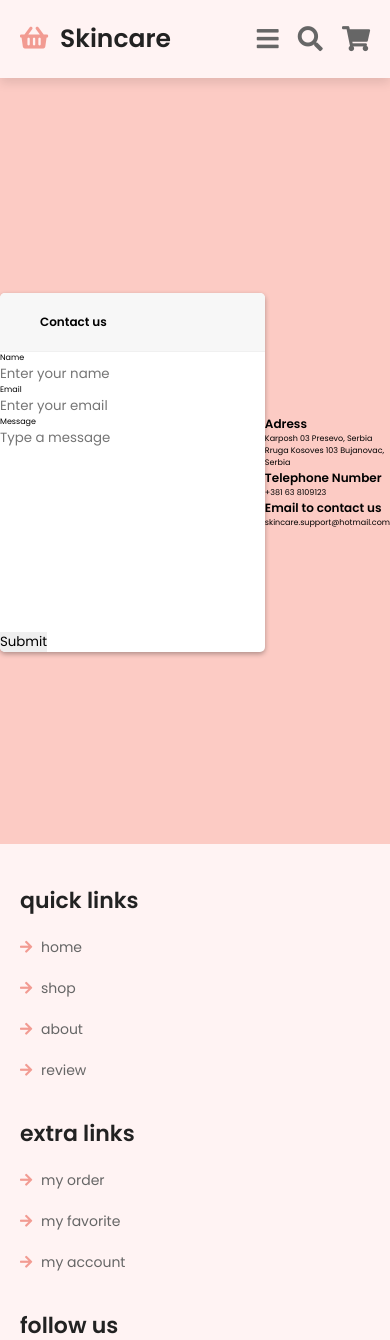
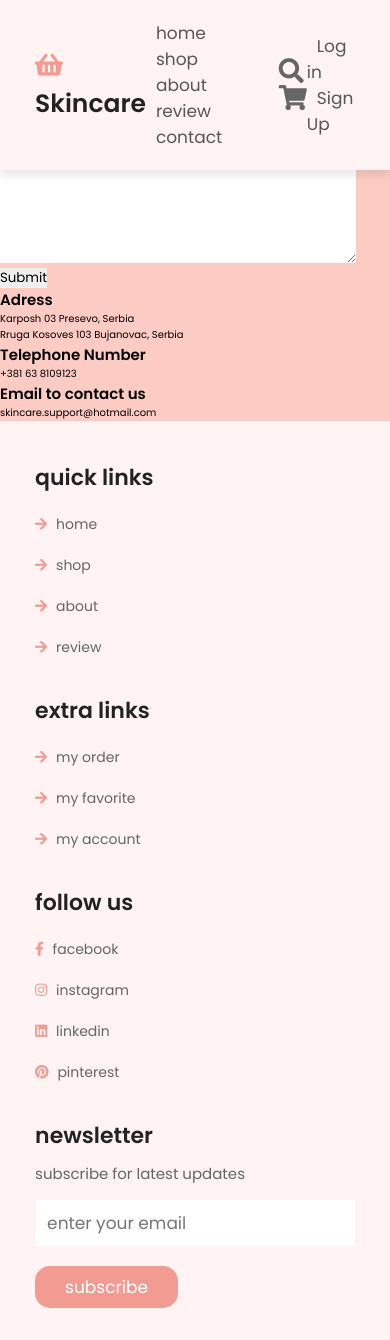
Before and after one commit to Daafiina/Project, a PHP site: page /contact.php in a window 390 px wide. Shown: the top 1340 px of the page. After the commit the page ends 1308 px from the top, so only its background shows below. Run offline with PHP 8.4, Linux system fonts and the light colour scheme.

Commit message:
commit by dafy

```diff
--- a/css/style.css
+++ b/css/style.css
@@ -713,131 +713,3 @@ section {
     width: 100%;
     margin-top: 20px;
   }
-
-  /*login starts here*/
-  .body1{
-    background-color: #fccbc4;
-    display: flex;
-    align-items: center;
-    justify-content: center;
-    min-height: 100vh;
-    margin: 0;
-    padding-top: 100px;
-  }
-  .container-lg {
-    background-color: #fff;
-    border-radius: 5px;
-    box-shadow: 0 2px 5px rgba(0, 0, 0, 0.3);
-    overflow: hidden;
-    width: 400px;
-    max-width: 100%;
-  }
-  .header-lg{
-    border-bottom: 1px solid #f0f0f0;
-    background-color: #f7f7f7;
-    padding: 20px 40px;
-  }
-  .header-lg h2 {
-    margin: 0;
-  }
-
-  .form {
-    padding: 30px 40px;
-  }
-
-  .form-control {
-    margin-bottom: 10px;
-    padding-bottom: 20px;
-    position: relative;
-  }
-
-  .form-control label {
-    display: inline-block;
-    margin-bottom: 5px;
-  }
-
-  .form-control input {
-    border: 2px solid #f0f0f0;
-    border-radius: 4px;
-    display: block;
-    font-size: 14px;
-    padding: 10px;
-    width: 100%;
-  }
-
-
-  /*media queries*/
-  @media (max-width: 991px) {
-    html {
-      font-size: 55%;
-    }
-    .header {
-      padding: 20px;
-    }
-    section {
-      padding: 30px 20px;
-    }
-    .home #next-slide,
-    .home #prev-slide {
-      -webkit-transform: translateY(0);
-              transform: translateY(0);
-      top: 88%;
-    }
-    .home #prev-slide {
-      left: auto;
-      right: 80px;
-    }
-  }
-
-  @media (max-width: 768px) {
-    #menu-btn {
-      display: inline-block;
-    }
-    .header .search-form {
-      width: 100%;
-      right: 0;
-      border-radius: 0;
-    }
-    .header .search-form.active {
-      top: 99%;
-      border-top: 2px solid rgba(0, 0, 0, 0.1);
-      border-bottom: 2px solid rgba(0, 0, 0, 0.1);
-    }
-    .header .navbar {
-      position: absolute;
-      top: 99%;
-      left: 0;
-      right: 0;
-      background: #fff;
-      border-top: 2px solid rgba(0, 0, 0, 0.1);
-      border-bottom: 2px solid rgba(0, 0, 0, 0.1);
-              clip-path: polygon(0 0, 100% 0, 100% 0, 0 0);
-    }
-    .header .navbar.active {
-      -webkit-clip-path: polygon(0 0, 100% 0, 100% 100%, 0% 100%);
-              clip-path: polygon(0 0, 100% 0, 100% 100%, 0% 100%);
-    }
-    .header .navbar a {
-      margin: 15px;
-      padding: 15px;
-      background: #f3f3f3;
-      font-size: 20px;
-      display: block;
-      border-radius: 6px;
-    }
-}
-
-  @media (max-width: 450px) {
-    html {
-      font-size: 50%;
-    }
-    .home .slides-container .slide .content h3 {
-      font-size: 50px;
-    }
-    .contact .row form .inputBox input {
-      width: 100%;
-    }
-    .about .image {
-      margin: auto;
-    }
-  }
```
